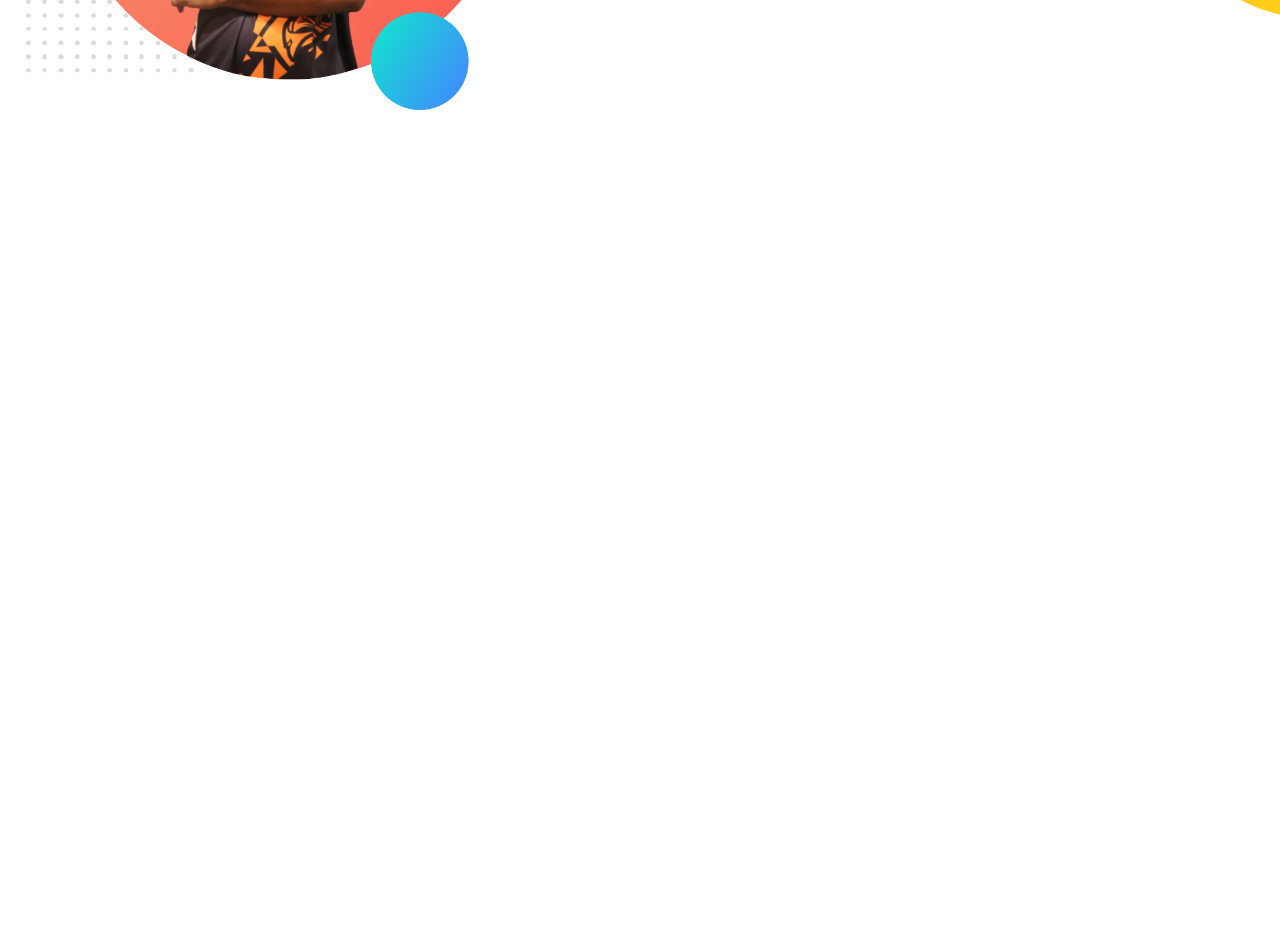
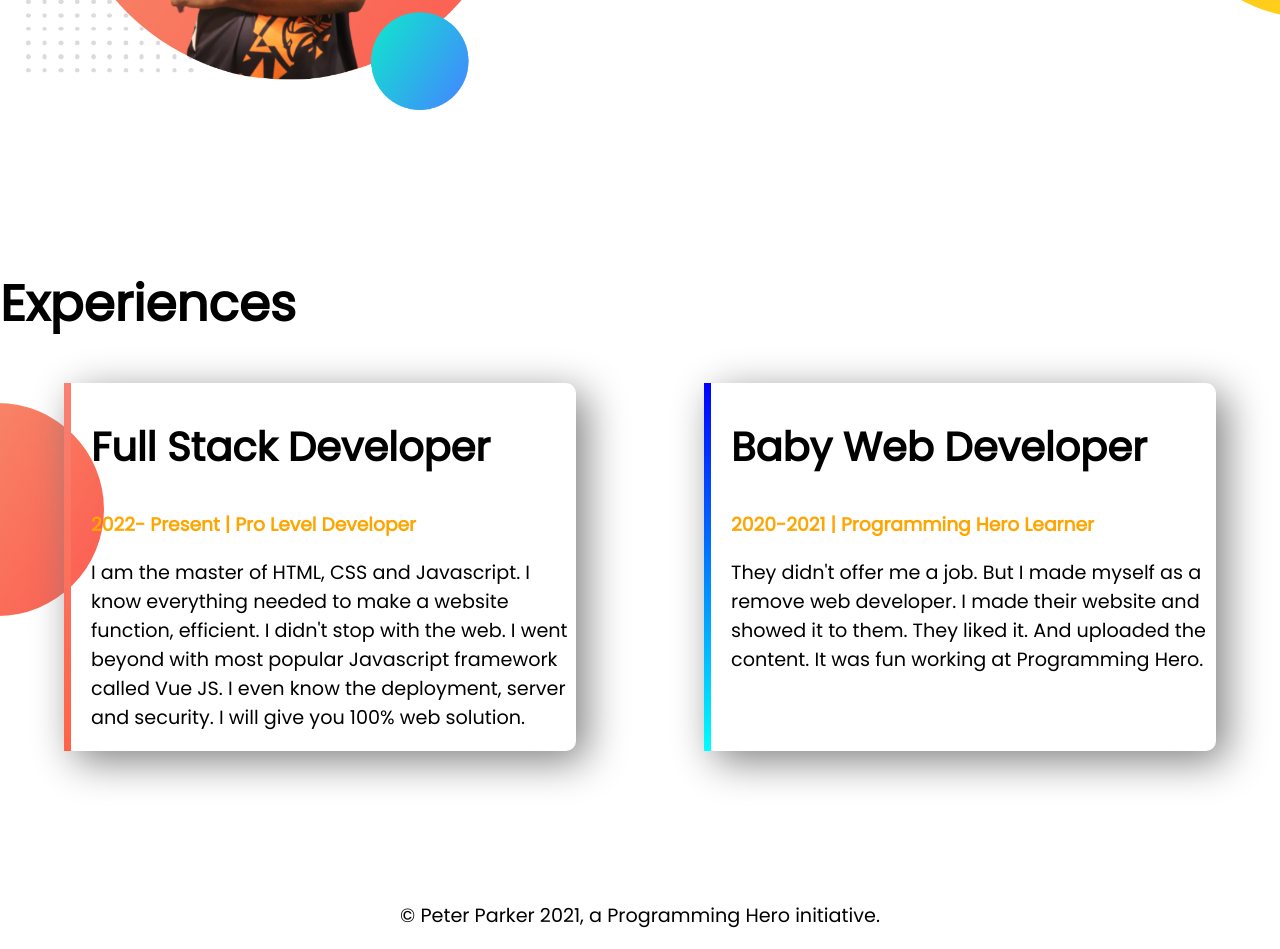
Before and after one commit to sondiproy0/developer-portfolio, a plain HTML site: page index.html in a window 1280 px wide. Shown: the part 1023-1972 px from the top of the page. Before the commit the page ends 1290 px from the top, so only its background shows below. Drawn offline with Linux system fonts and the light colour scheme.

Commit message:
complete

```diff
--- a/index.html
+++ b/index.html
@@ -14,7 +14,7 @@
 
 <body>
 
-    <section class="top-banner">
+    <section class="top-banner flexible-container">
         <div class="half-width">
             <h1>Welcome to</h1>
             <h1><span class="orange-color">Sondip Roy</span> World!</h1>
@@ -32,7 +32,7 @@
         </div>
     </section>
 
-    <section class="dream-big">
+    <section class="dream-big flexible-container">
         <div class="half-width">
             <img src="images/sondip.png" alt="">
         </div>
@@ -45,6 +45,33 @@
         </div>
     </section>
 
+    <section class="experience-area">
+        <h1>Experiences</h1>
+        <div class="flexible-container">
+            <div id="web-dev-experience" class="experience-item">
+                <h2>Full Stack Developer</h2>
+                <h3><span class="orange-color">2022- Present | Pro Level Developer</span></h3>
+                <p>I am the master of HTML, CSS and Javascript. I know everything needed to make a website function,
+                    efficient. I didn't stop with the web. I went beyond with most popular Javascript framework called
+                    Vue
+                    JS. I even know the deployment, server and security. I will give you 100% web solution.</p>
+            </div>
+
+            <div id="baby-dev-experience" class="experience-item">
+                <h2>Baby Web Developer</h2>
+                <h3><span class="orange-color">2020-2021 | Programming Hero Learner</span></h3>
+                <p>They didn't offer me a job. But I made myself as a remove web developer. I made their website and
+                    showed
+                    it to them. They liked it. And uploaded the content. It was fun working at Programming Hero.</p>
+            </div>
+        </div>
+
+    </section>
+
+    <footer>
+        <p>© Peter Parker 2021, a Programming Hero initiative.</p>
+    </footer>
+
 </body>
 
 </html>
--- a/style.css
+++ b/style.css
@@ -2,15 +2,23 @@ body{
     font-family: 'Poppins', sans-serif;
     margin: 0;
 }
+
+p{
+    font-size: larger;
+}
 h1{
     font-size: 50px;
+}
+
+h2{
+    font-size: 40px;
 }
 
 .orange-color{
     color: orange;
 }
 
-section{
+.flexible-container{
     display: flex;
     margin-bottom: 150px;
 }
@@ -28,7 +36,7 @@ section{
     color: white;
     font-weight: 700;
     text-decoration: none;
-    background-image: linear-gradient(orange, tomato);
+    background-image: linear-gradient(salmon, tomato);
     padding: 10px 40px;
     border-radius: 5px;
 }
@@ -43,3 +51,34 @@ section{
     background-repeat: no-repeat;
     background-position: right;
 }
+
+.experience-area{
+    background-image: url(images/exp-bg.png);
+    background-repeat: no-repeat;
+    background-position: left;
+}
+
+.experience-item{
+    width: 40%;
+    margin-left: 5%;
+    margin-right: 5%;
+    padding-left: 20px;
+    border-radius: 10px;
+    box-shadow: 10px 10px 40px grey;
+}
+
+#web-dev-experience{
+    border-left: 7px solid;
+    border-image: linear-gradient(salmon, tomato);
+    border-image-slice: 1;
+}
+
+#baby-dev-experience{
+    border-left: 7px solid;
+    border-image: linear-gradient(blue, cyan);
+    border-image-slice: 1;
+}
+
+footer{
+    text-align: center;
+}
```
